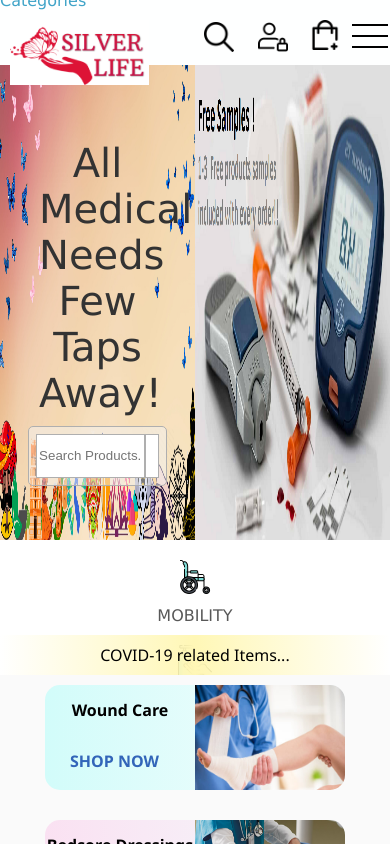
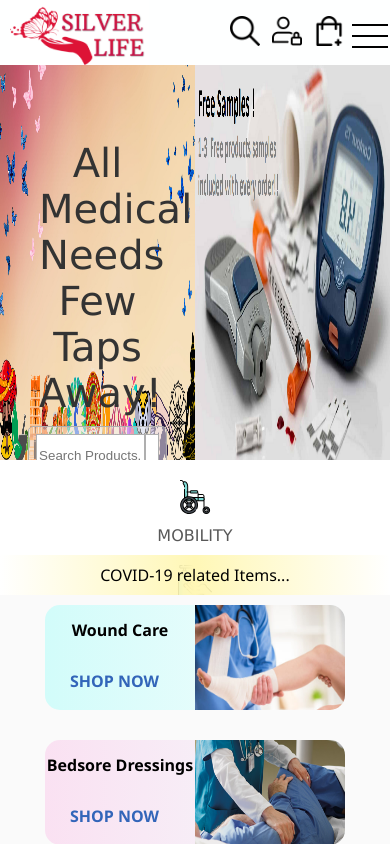
Before and after one commit to Darshan-Baranwal/SilverLife-FrontEnd, an Angular app: page /home in a window 390 px wide. Shown: the top 844 px of the page. Built offline with nearby package versions, Linux system fonts and the light colour scheme.

Commit message:
Diksha- nav bar responsiveness

```diff
--- a/src/app/home/banner/banner.component.scss
+++ b/src/app/home/banner/banner.component.scss
@@ -1,7 +1,7 @@
 .Banner{
     position: relative;
     top:40px;
-    height: 500px;
+    height: 420px;
     box-sizing: border-box;
     background-repeat: no-repeat;
     overflow: hidden;
--- a/src/app/navigation/navigation.component.html
+++ b/src/app/navigation/navigation.component.html
@@ -4,7 +4,7 @@
     </div>
     <nav>
         <ul class="NavigationItems">
-            <li class="NavigationItem">
+            <li class="NavigationItem DesktopOnly">
                 <a routerLink="categories">Categories</a>
                 <ul class="BroadCategories">
                     <li>
@@ -85,13 +85,13 @@
         </ul>
     </nav>
     <div style="display: flex; flex-direction: row;height: 100%;margin-top: 10px;">
-        <div class="Search" (click) = "openCloseSearchModal = !openCloseSearchModal">
+        <div class="Icon" (click) = "openCloseSearchModal = !openCloseSearchModal">
             <img src="../../assets/Search.png" alt="Search" />
         </div>
-        <div class="Login"  routerLink="account">
+        <div class="Icon"  routerLink="account">
             <img src="../../assets/Login.png" alt="Login" />
         </div>
-        <div class="Cart" (click)="navigateTo('shopping-cart')">
+        <div class="Icon" (click)="navigateTo('shopping-cart')">
             <img src="../../assets/Cart.png" alt="Cart" />
         </div>
         <div class="DrawerToggle" (click) = openDrawer()>
--- a/src/app/navigation/navigation.component.scss
+++ b/src/app/navigation/navigation.component.scss
@@ -61,35 +61,16 @@
 }
 
 
-.Search{
-    padding: 12px;
+.Icon{
+    padding: 6px;
     height: 80%;
     box-sizing: border-box;
 }
 
-.Search img{
-    height: 30px;
-}
-.Login{
-    padding: 12px;
-    height: 80%;
-    box-sizing: border-box;
-}
-
-.Login img{
+.Icon img{
     height: 30px;
 }
 
-.Cart{
-    padding: 10px;
-    height: 80%;
-    box-sizing: border-box;
-
-}
-
-.Cart img{
-    height: 30px;
-}
 .DrawerToggle {
     width: 40px;
     height: 80%;
@@ -283,4 +264,8 @@
     .NavigationItem a:hover + .BroadCategories{
         visibility: visible;
     }
+
+    .Icon{
+        padding: 12px;
+    }
 }
```
